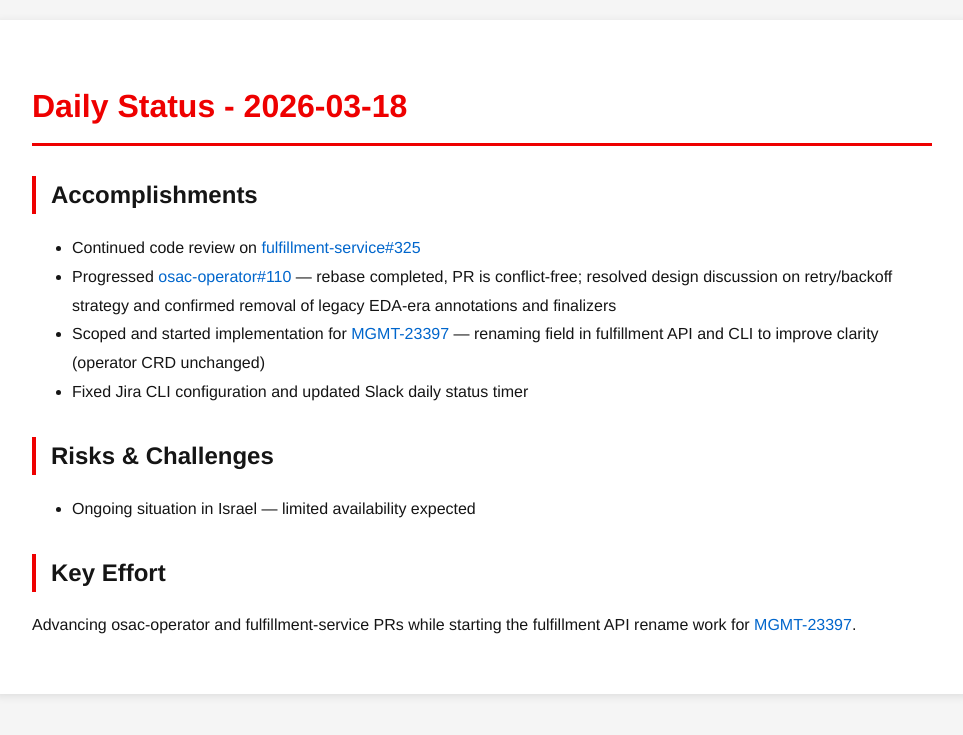
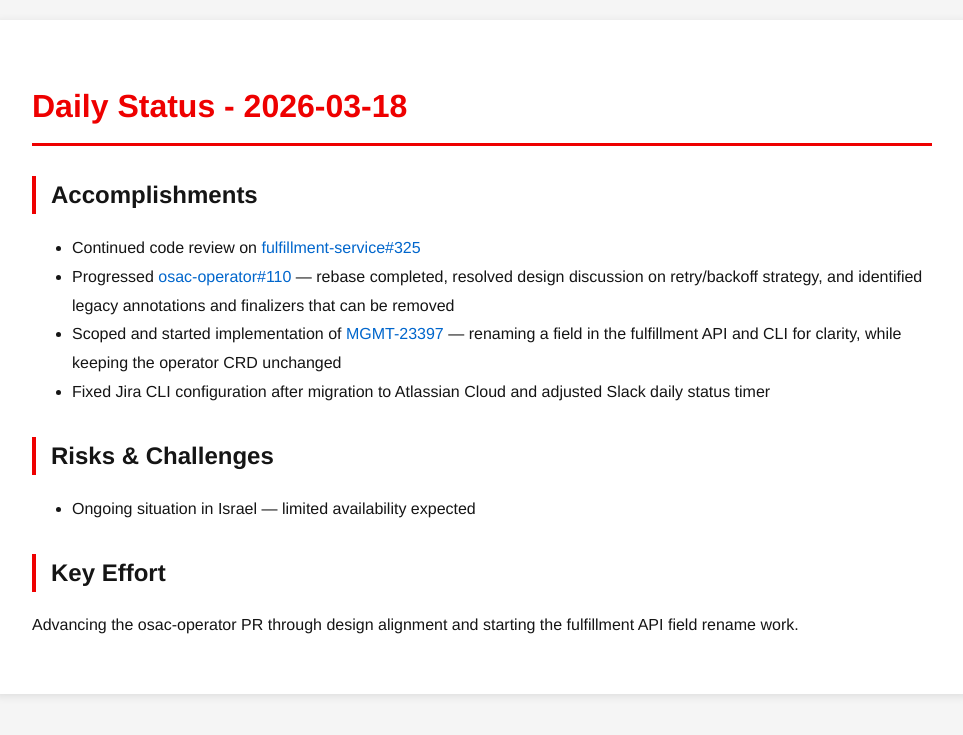
Before and after one commit to tzvatot/daily-status, a Jekyll site: the page built from 2026-03-18.md, in a window 1280 px wide. Shown: the top 735 px of the page, without its empty margins (158-1121 px from the left). Built offline with Jekyll 4.4.1, drawn with Linux system fonts in a browser that asks for light colours.

Commit message:
Daily status update - 2026-03-18

```diff
--- a/2026-03-18.md
+++ b/2026-03-18.md
@@ -8,12 +8,12 @@
 
 ## Accomplishments
 - Continued code review on [fulfillment-service#325](https://github.com/osac-project/fulfillment-service/pull/325)
-- Progressed [osac-operator#110](https://github.com/osac-project/osac-operator/pull/110) — rebase completed, PR is conflict-free; resolved design discussion on retry/backoff strategy and confirmed removal of legacy EDA-era annotations and finalizers
-- Scoped and started implementation for [MGMT-23397](https://issues.redhat.com/browse/MGMT-23397) — renaming field in fulfillment API and CLI to improve clarity (operator CRD unchanged)
-- Fixed Jira CLI configuration and updated Slack daily status timer
+- Progressed [osac-operator#110](https://github.com/osac-project/osac-operator/pull/110) — rebase completed, resolved design discussion on retry/backoff strategy, and identified legacy annotations and finalizers that can be removed
+- Scoped and started implementation of [MGMT-23397](https://issues.redhat.com/browse/MGMT-23397) — renaming a field in the fulfillment API and CLI for clarity, while keeping the operator CRD unchanged
+- Fixed Jira CLI configuration after migration to Atlassian Cloud and adjusted Slack daily status timer
 
 ## Risks & Challenges
 - Ongoing situation in Israel — limited availability expected
 
 ## Key Effort
-Advancing osac-operator and fulfillment-service PRs while starting the fulfillment API rename work for [MGMT-23397](https://issues.redhat.com/browse/MGMT-23397).
+Advancing the osac-operator PR through design alignment and starting the fulfillment API field rename work.
```
